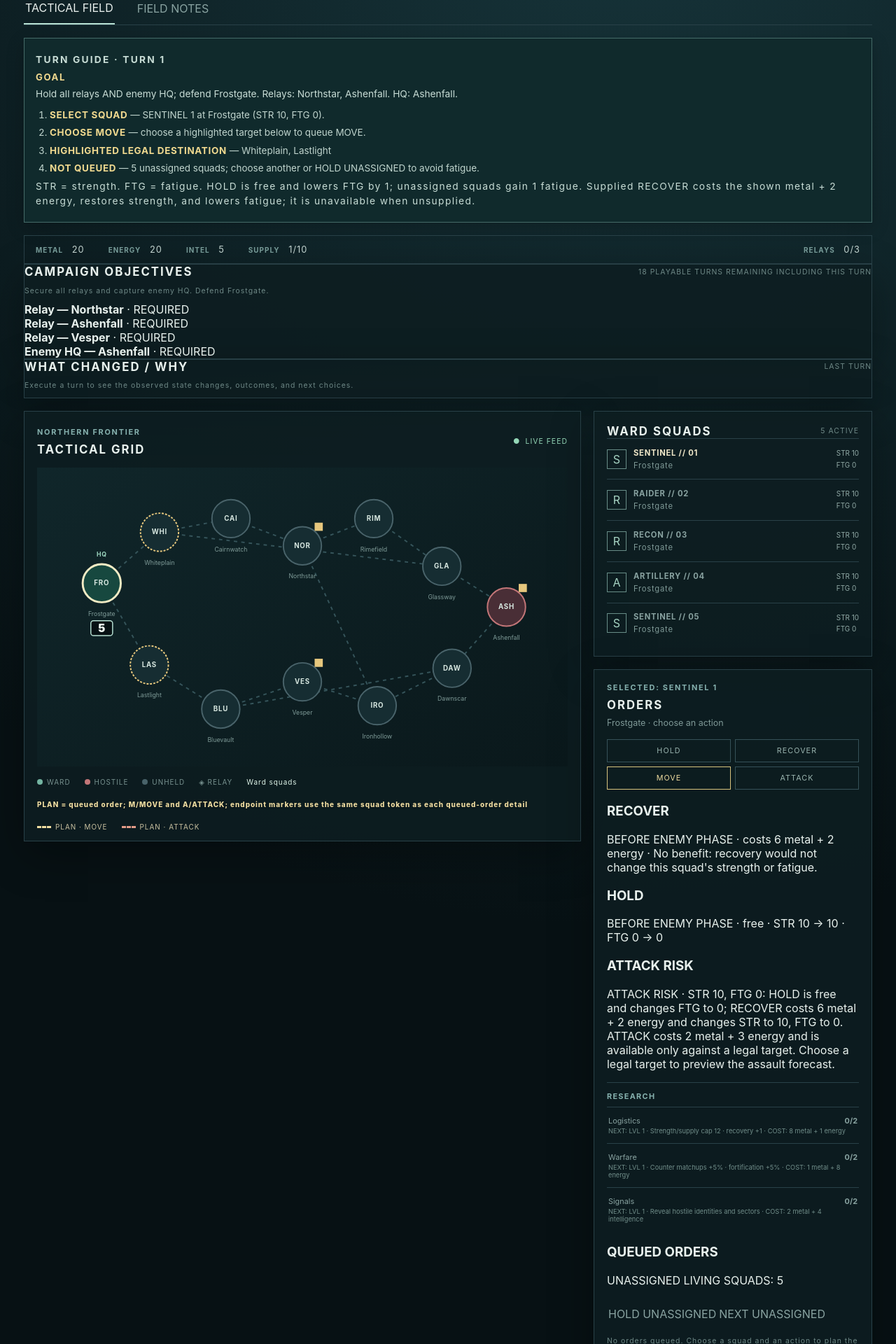
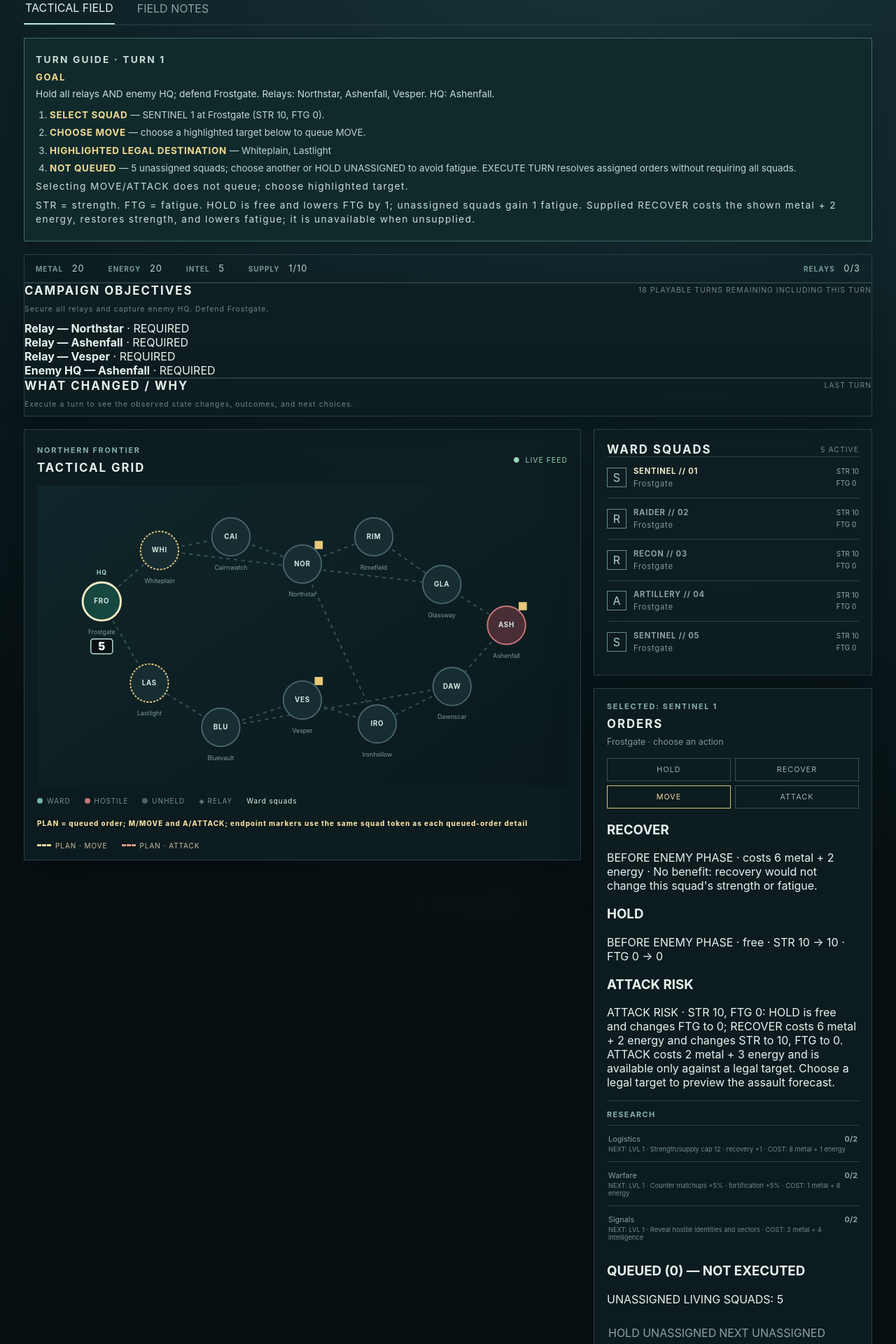
Before and after one commit to mostly-controlled/rimeward, a React (Vite) app: page / in a window 1280 px wide. Shown: the part 200-2120 px from the top of the page at 70% size. Built offline with nearby package versions, Linux system fonts and the light colour scheme.

Commit message:
Fix turn guide closeout corrections

```diff
--- a/src/ui/App.tsx
+++ b/src/ui/App.tsx
@@ -267,6 +267,9 @@ export function App({ initialGame }: { initialGame?: GameState } = {}) {
       status: enemyHq?.owner === "player" ? "CAPTURED" : "REQUIRED",
     },
   ];
+  const requiredRelayLabels = campaignObjectives
+    .filter((objective) => objective.key !== "enemy-hq" && objective.status === "REQUIRED")
+    .map((objective) => objective.label);
   const setOrder = (type: OrderType, target?: SectorId) => {
     if (!selectedId || game.terminal !== "active") return;
     setError("");
@@ -521,7 +524,7 @@ export function App({ initialGame }: { initialGame?: GameState } = {}) {
             <h3>GOAL</h3>
             <p>
               {game.terminal === "active"
-                ? "Hold all relays AND enemy HQ; defend Frostgate. Relays: Northstar, Ashenfall. HQ: Ashenfall."
+                ? `Hold all relays AND enemy HQ; defend ${playerHq?.name ?? game.hq.player}. Relays: ${requiredRelayLabels.join(", ") || "none"}. HQ: ${enemyHq?.name ?? game.hq.enemy}.`
                 : game.terminal === "victory"
                   ? "The frontier is secure."
                   : "The campaign has ended."}
@@ -543,19 +546,16 @@ export function App({ initialGame }: { initialGame?: GameState } = {}) {
                       ? recoverySupplied
                         ? "no enemy target is reachable; use HOLD or select another squad."
                         : "no enemy target is reachable; use HOLD or change squad (RECOVER is unavailable outside supplied territory)."
-                      : recoverySupplied
-                        ? "no unoccupied friendly destination is reachable; use HOLD or RECOVER, or select ATTACK when an enemy-held destination is legal."
-                        : "no unoccupied friendly destination is reachable; use HOLD or change squad (RECOVER is unavailable outside supplied territory)."}
+                      : "objectives may not be reachable this turn"}
                 </li>
                 <li>
-                  <strong>{orders.length ? `QUEUED (${orders.length})` : "NOT QUEUED"}</strong> — {unassignedSquads.length === 0
-                    ? "All squads assigned. EXECUTE TURN resolves your orders, then enemy."
-                    : `${selectedOrder ? `${selectedOrder.type.toUpperCase()} is queued for the selected squad. ` : ""}${unassignedSquads.length} unassigned squad${unassignedSquads.length === 1 ? "" : "s"}; choose another or HOLD UNASSIGNED to avoid fatigue.`}
+                  <strong>{orders.length ? `QUEUED (${orders.length}) — NOT EXECUTED` : "NOT QUEUED"}</strong> — {`${selectedOrder ? `${selectedOrder.type.toUpperCase()} is queued for the selected squad. ` : ""}${unassignedSquads.length} unassigned${unassignedSquads.length === 1 ? " squad" : " squads"}; ${unassignedSquads.length ? "choose another or HOLD UNASSIGNED to avoid fatigue. " : ""}EXECUTE TURN resolves assigned orders without requiring all squads.`}
                 </li>
               </ol>
             ) : (
               <p className="muted">Terminal state: {game.terminal.toUpperCase()}. The campaign is over; use RESTART or NEW SEED above to replay or begin a new campaign. No further planning is available.</p>
             )}
+            <p className="muted">Selecting MOVE/ATTACK does not queue; choose highlighted target.</p>
             <p className="muted">STR = strength. FTG = fatigue. HOLD is free and lowers FTG by 1; unassigned squads gain 1 fatigue. Supplied RECOVER costs the shown metal + 2 energy, restores strength, and lowers fatigue; it is unavailable when unsupplied.</p>
           </section>
           <section className="resource-strip">
@@ -1043,7 +1043,7 @@ export function App({ initialGame }: { initialGame?: GameState } = {}) {
                   </p>
                 )}
                 <section className="queued-orders" aria-label="Queued orders">
-                  <h3>QUEUED ORDERS</h3>
+                  <h3>QUEUED ({orders.length}) — NOT EXECUTED</h3>
                   <p className="unassigned-count">
                     UNASSIGNED LIVING SQUADS: {unassignedSquads.length}
                   </p>
```
Also changed, not shown: 1 other file (tests, documents, lock files or other folders).
